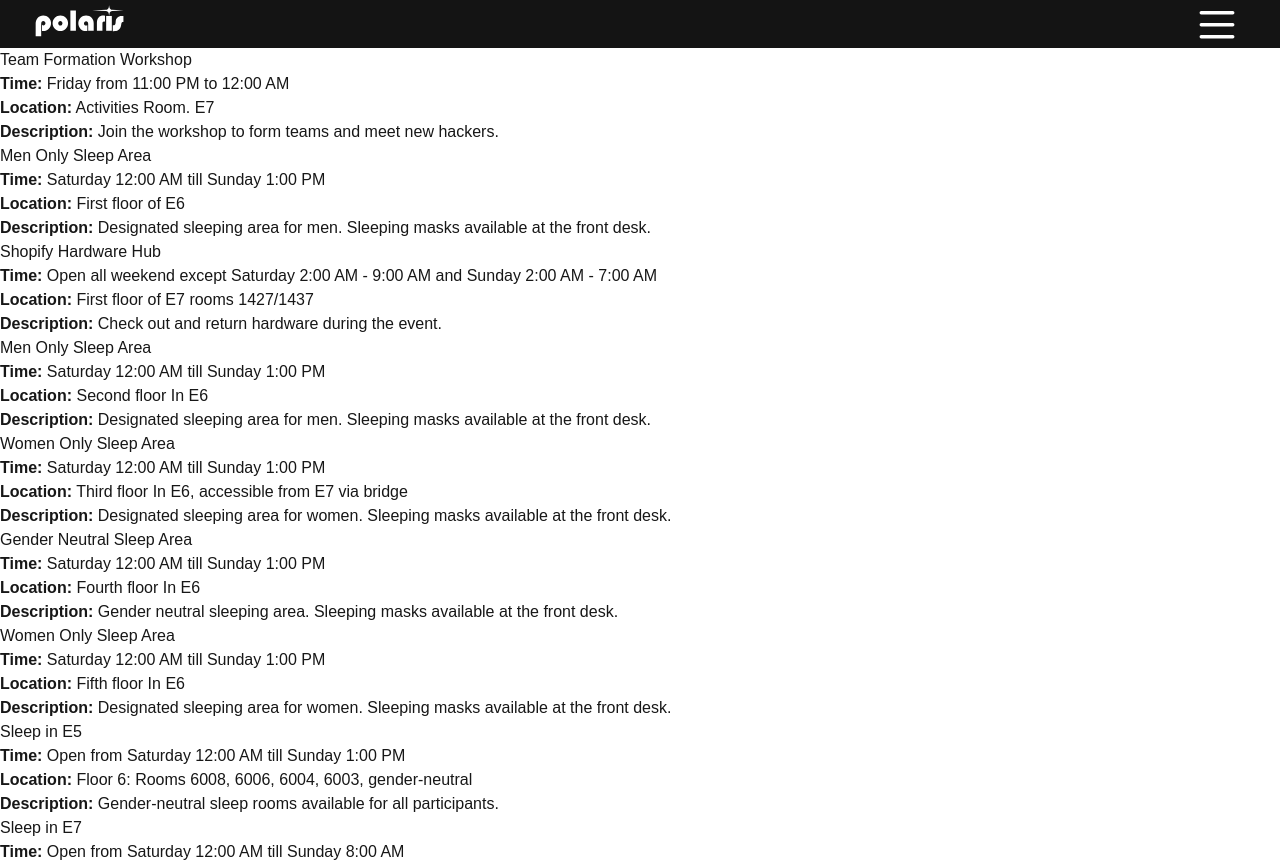
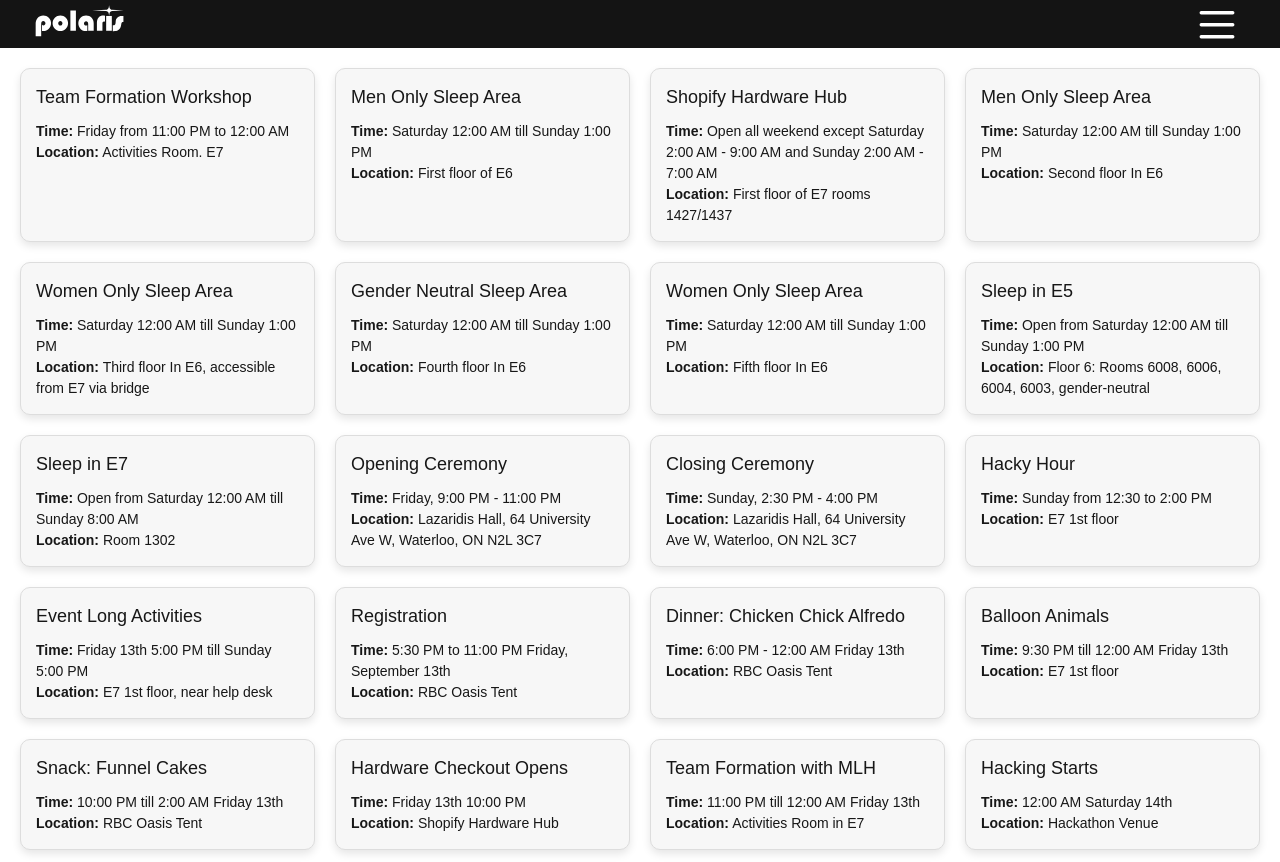
Before and after one commit to liuisaac/Polaris-HTN-App, a Next.js app in the folder polaris-frontend/: page /events in a window 1280 px wide. Shown: the top 862 px of the page. Built offline with nearby package versions, Linux system fonts and the light colour scheme.

Commit message:
Made small boxxes w/ hover effect

```diff
--- a/polaris-frontend/src/components/events/events.tsx
+++ b/polaris-frontend/src/components/events/events.tsx
@@ -1,7 +1,8 @@
-"use client"
+"use client";
 
 import { useState } from 'react';
 import eventsData from './events_data.json';
+import styles from './eventspage.module.css'; // Import the CSS Module
 
 interface Event {
   event_name: string;
@@ -21,7 +22,6 @@
     )
     .sort((a: Event, b: Event) => {
       if (sortType === 'event_time') {
-        // Example assumes event_time can be converted directly; adjust parsing as necessary
         return new Date(a.event_time).getTime() - new Date(b.event_time).getTime();
       } else if (sortType === 'event_name') {
         return a.event_name.localeCompare(b.event_name);
@@ -42,16 +42,20 @@
         <option value="event_time">Sort by Time</option>
         <option value="event_name">Sort by Name</option>
       </select>
-      <ul>
+
+      {/* Apply the styles from the CSS Module */}
+      <div className={styles.eventsContainer}>
         {filteredEvents.map((event: Event, index: number) => (
-          <li key={index}>
+          <div className={styles.eventCard} key={index}>
             <h2>{event.event_name}</h2>
             <p><strong>Time:</strong> {event.event_time}</p>
             <p><strong>Location:</strong> {event.location}</p>
-            <p><strong>Description:</strong> {event.description}</p>
-          </li>
+            <div className={styles.eventInfo}>
+              <p>{event.description}</p>
+            </div>
+          </div>
         ))}
-      </ul>
+      </div>
     </div>
   );
 }
--- /dev/null
+++ b/polaris-frontend/src/components/events/eventspage.module.css
@@ -0,0 +1,52 @@
+/* EventsPage.module.css */
+.eventsContainer {
+    display: grid;
+    grid-template-columns: repeat(auto-fill, minmax(250px, 1fr));
+    gap: 20px;
+    padding: 20px;
+  }
+
+  .eventCard {
+    background-color: #f7f7f7;
+    border: 1px solid #ddd;
+    border-radius: 10px;
+    padding: 15px;
+    box-shadow: 0 4px 8px rgba(0, 0, 0, 0.1);
+    transition: transform 0.3s, box-shadow 0.3s;
+    position: relative;
+    overflow: hidden;
+  }
+
+  .eventCard:hover {
+    transform: scale(1.05);
+    box-shadow: 0 6px 12px rgba(0, 0, 0, 0.2);
+  }
+
+  .eventInfo {
+    opacity: 0;
+    position: absolute;
+    top: 0;
+    left: 0;
+    width: 100%;
+    height: 100%;
+    background: rgba(0, 0, 0, 0.8);
+    color: white;
+    display: flex;
+    justify-content: center;
+    align-items: center;
+    text-align: center;
+    transition: opacity 0.3s;
+  }
+
+  .eventCard:hover .eventInfo {
+    opacity: 1;
+  }
+
+  .eventCard h2 {
+    font-size: 18px;
+    margin-bottom: 10px;
+  }
+
+  .eventCard p {
+    font-size: 14px;
+  }
```
